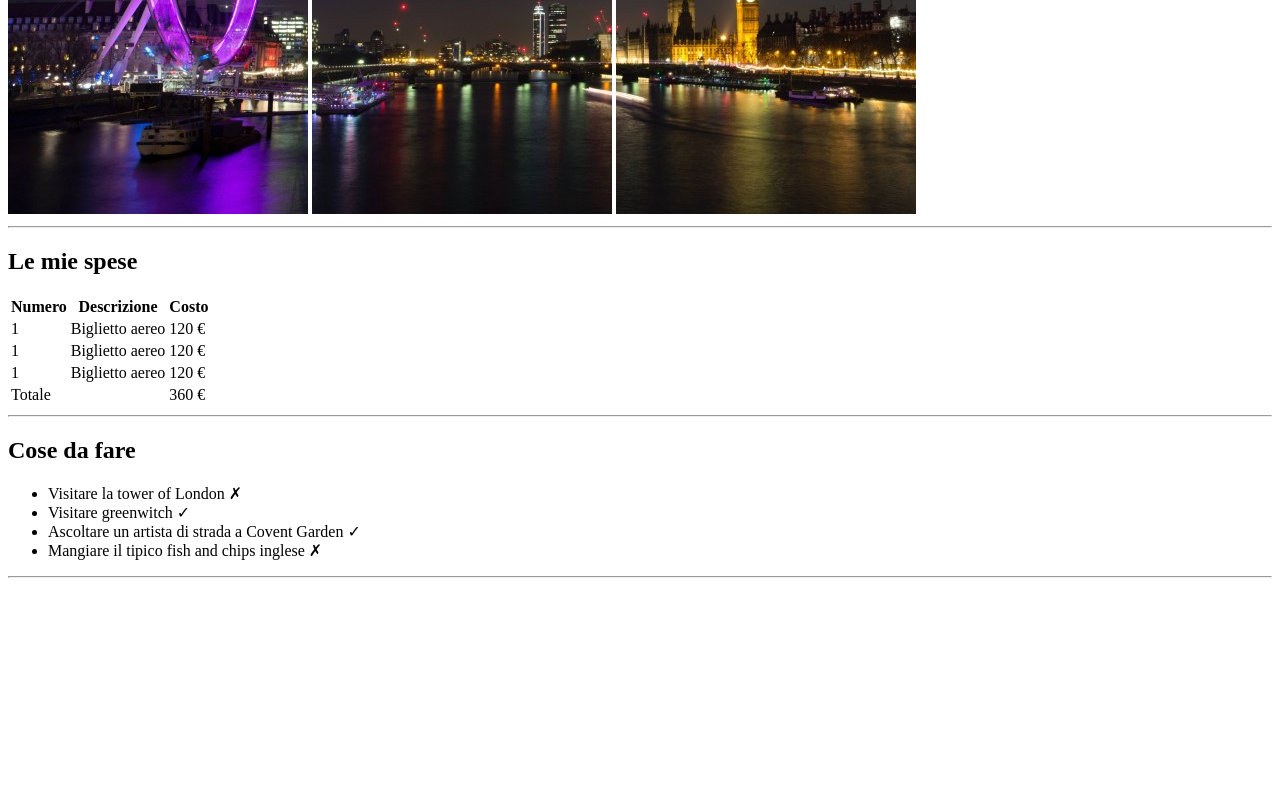
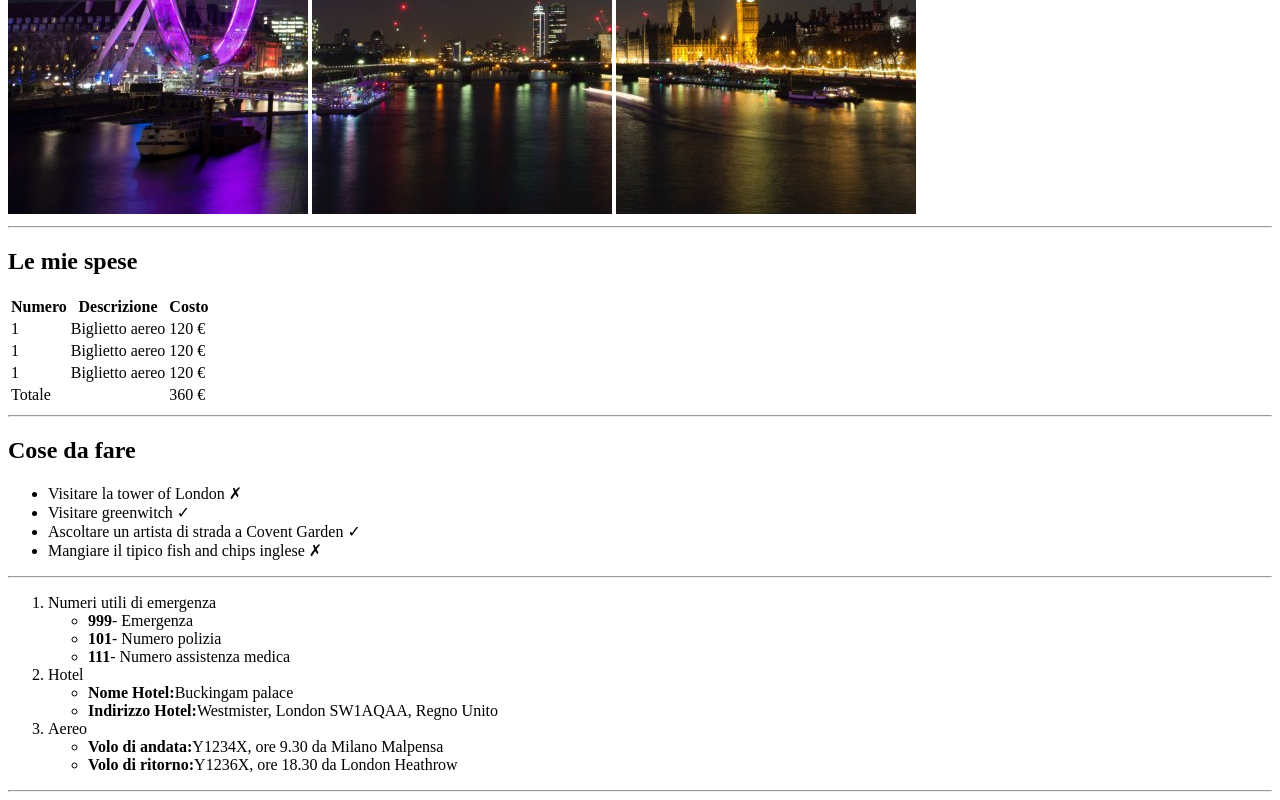
Before and after one commit to Iara1996/html-london-trip, a plain HTML site: page index.html in a window 1280 px wide. Shown: the part 466-1266 px from the top of the page. Before the commit the page ends 1052 px from the top, so only its background shows below. Drawn offline with Linux system fonts and the light colour scheme.

Commit message:
Add section info utili
Add an ol with ul

```diff
--- a/index.html
+++ b/index.html
@@ -61,6 +61,28 @@
             </ul>
         </section>
         <hr>
+        <section> <!--info utili-->
+            <ol>
+                <li>Numeri utili di emergenza</li>
+                <ul>
+                    <li><strong>999</strong>- Emergenza</li>
+                    <li><strong>101</strong>- Numero polizia</li>
+                    <li><strong>111</strong>- Numero assistenza medica</li>
+                </ul>
+                <li>Hotel</li>
+                <ul>
+                    <li><strong>Nome Hotel:</strong>Buckingam palace</li>
+                    <li><strong>Indirizzo Hotel:</strong>Westmister, London SW1AQAA, Regno Unito</li>
+                </ul>
+                <li>Aereo</li>
+                <ul>
+                    <li><strong>Volo di andata:</strong>Y1234X, ore 9.30 da Milano Malpensa</li>
+                    <li><strong>Volo di ritorno:</strong>Y1236X, ore 18.30 da London Heathrow</li>
+                </ul>
+            </ol>
+        </section>
+        <hr>
+
 
 
 
```
